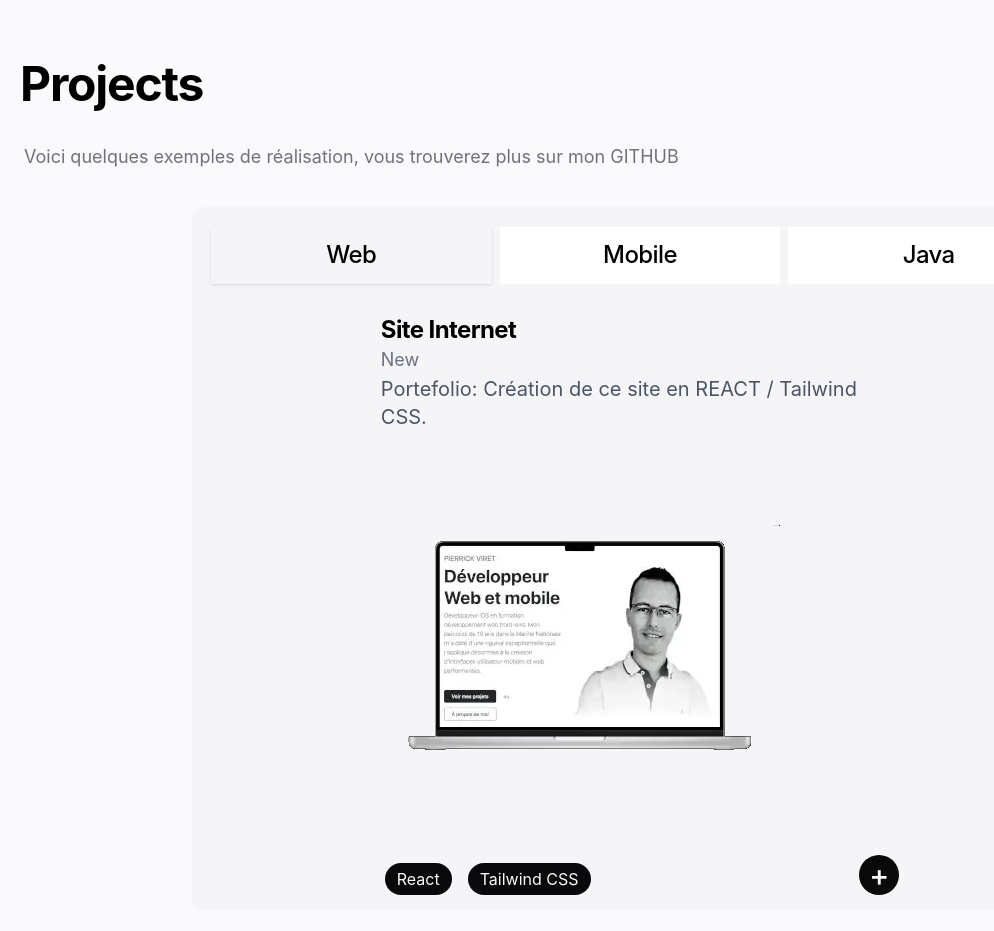
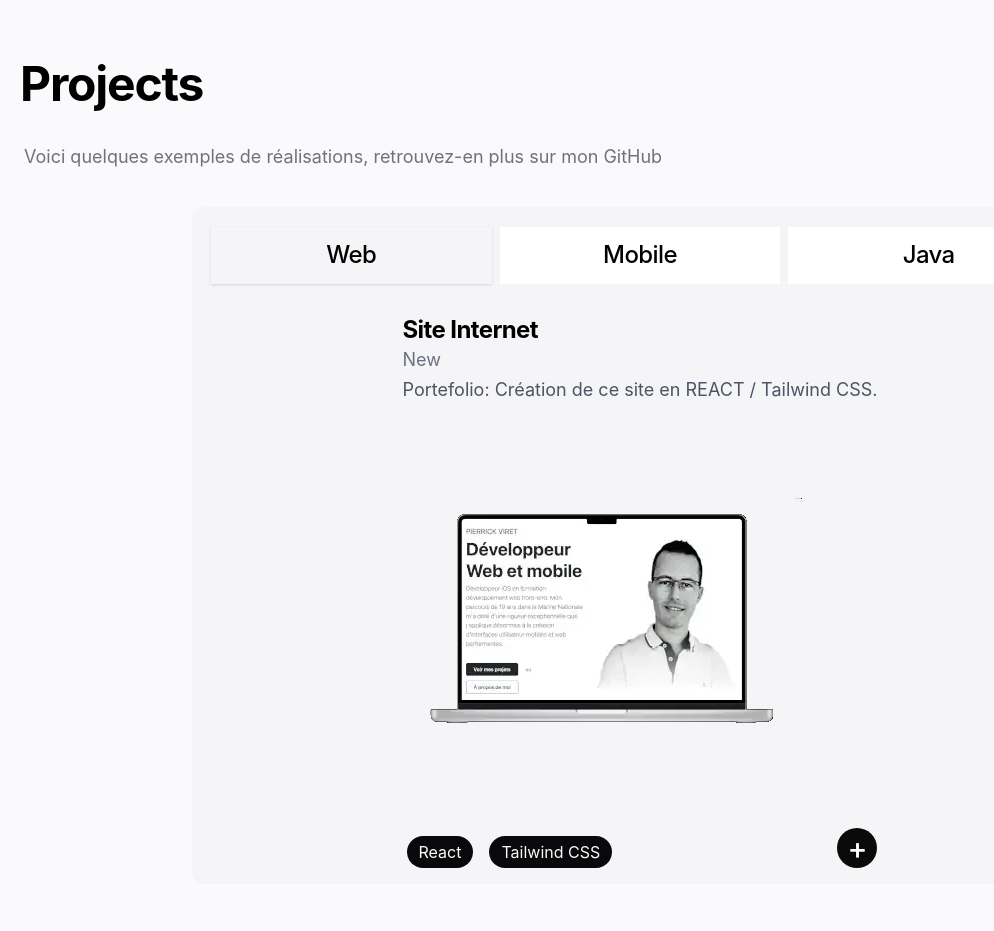
Before and after one commit to Pierrick74/MonSite, a React (Vite) app: page / in a window 1280 px wide. Shown: the part 920-1851 px from the top of the page, without its empty margins (0-994 px from the left). Built offline with nearby package versions, Linux system fonts and the light colour scheme.

Commit message:
bug(project) remove flash bug again

```diff
--- a/src/components/projectCard.jsx
+++ b/src/components/projectCard.jsx
@@ -16,7 +16,7 @@ export function ProjectCard({ project }) {
 
                 <h3 className="text-xl md:text-xl lg:text-2xl font-bold leading-tight tracking-tight text-black">{project.title}</h3>
                 <p className="text-base md:text-lg text-gray-500 leading-relaxed">{project.subtitle}</p>
-                <p className="text-lg md:text-xl text-gray-600 leading-relaxedproject-card-text">{project.text}</p>
+                <p className="text-lg md:text-xl text-gray-600 leading-relaxed project-card-text">{project.text}</p>
                 <img src={project.imagePath} className="project-image" alt={project.imageAlt} loading="lazy" />
                 <div className="flex justify-between">
                     <div className="mt-2 flex flex-wrap gap-2">
--- a/src/components/section/project.jsx
+++ b/src/components/section/project.jsx
@@ -26,7 +26,7 @@ const PROJECTS = [
         text: "MarmotMonitor: gestion des premiers jours d'un enfant.",
         imagePath: "assets/photos/marmotMonitorApp.webp",
         imageAlt: "Image de MarmotMonitor",
-        technologies: ["SwuiftUI"],
+        technologies: ["SwiftUI"],
         overlayTitle: "MarmotMonitor",
         overlayText: "Application iOS pour aider les nouveaux parents à suivre et gérer les soins quotidiens de leur nouveau-né.",
         overlayInfo: ["Suivi des repas, du sommeil et des changes",
@@ -68,7 +68,7 @@ export function SectionProjet() {
     return (
         <section id="projects" className="h-full items-center section-spacing">
             <h2 className="section-title ">Projects</h2>
-            <p className="text-justify mx-6 pt-2 pb-4 lg:text-lg 2xl:text-xl xl:my-5 text-zinc-500 font-normal tracking-normal leading-relaxed">Voici quelques exemples de réalisation, vous trouverez plus sur mon GITHUB</p>
+            <p className="text-justify mx-6 pt-2 pb-4 lg:text-lg 2xl:text-xl xl:my-5 text-zinc-500 font-normal tracking-normal leading-relaxed">Voici quelques exemples de réalisations, retrouvez-en plus sur mon GitHub</p>
             <div className="flex justify-center">
                 <div className="mx-6 xl:mx-20 xl:max-w-4xl xl:w-full">
                     <Tabs value={activeTab} onValueChange={setActiveTab} className=" bg-[#F5F5F7] p-4 rounded-xl">
@@ -77,15 +77,22 @@ export function SectionProjet() {
                             <TabsTrigger value="mobile" className=" bg-[#FFF] data-[state=active]:bg-[#F5F5F7] text-xl md:text-1xl lg:text-2xl text-center leading-tight tracking-tight text-black">Mobile</TabsTrigger>
                             <TabsTrigger value="java" className=" bg-[#FFF] data-[state=active]:bg-[#F5F5F7] text-xl md:text-1xl lg:text-2xl text-center leading-tight tracking-tight text-black">Java</TabsTrigger>
                         </TabsList>
-                        <TabsContent value="web" className="flex justify-center">
+                        <TabsContent value="web" className="flex justify-center data-[state=inactive]:hidden">
                             <ProjectCard project={PROJECTS[0]} />
                         </TabsContent>
-                        <TabsContent value="mobile" className="flex justify-center">
+                        <TabsContent value="mobile" className="flex justify-center data-[state=inactive]:hidden">
                             <ProjectCard project={PROJECTS[1]} />
                         </TabsContent>
-                        <TabsContent value="java" className="flex justify-center">
+                        <TabsContent value="java" className="flex justify-center data-[state=inactive]:hidden">
                             <ProjectCard project={PROJECTS[2]} />
                         </TabsContent>
+
+                        {/* Prémonter tous les ProjectCards de manière cachée pour éviter le flash */}
+                        <div className="hidden">
+                            <ProjectCard project={PROJECTS[0]} />
+                            <ProjectCard project={PROJECTS[1]} />
+                            <ProjectCard project={PROJECTS[2]} />
+                        </div>
                     </Tabs>
                 </div>
             </div>
```
